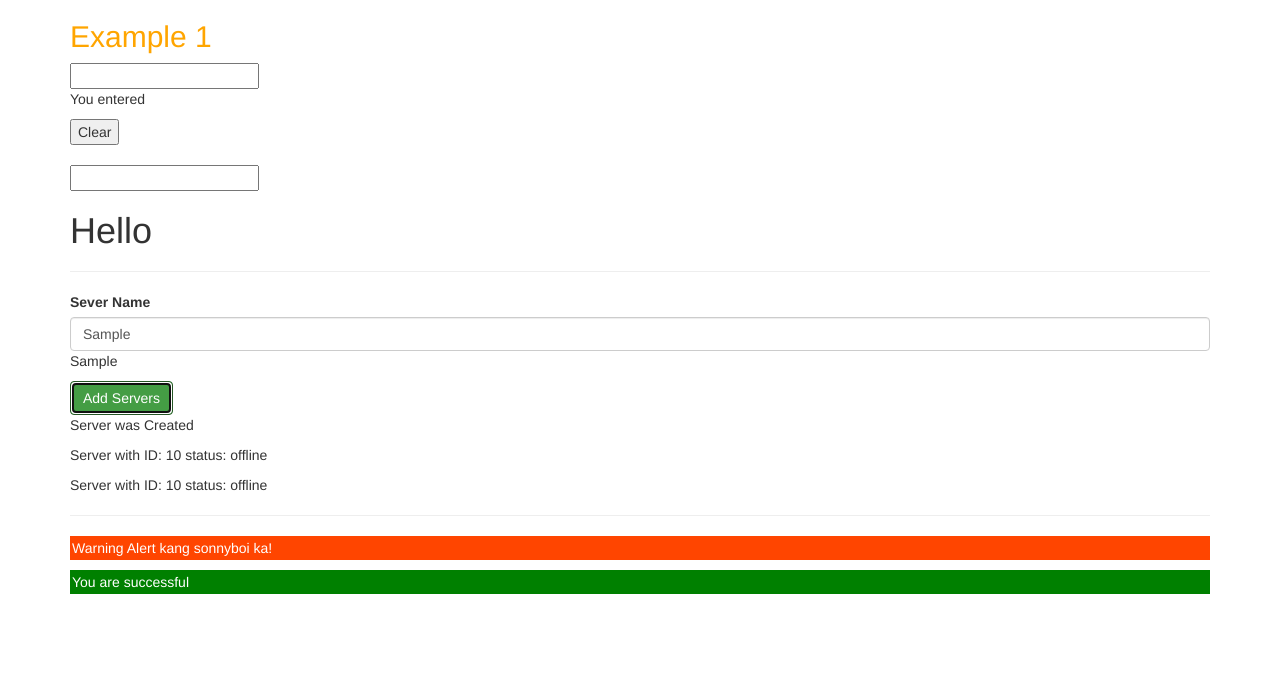
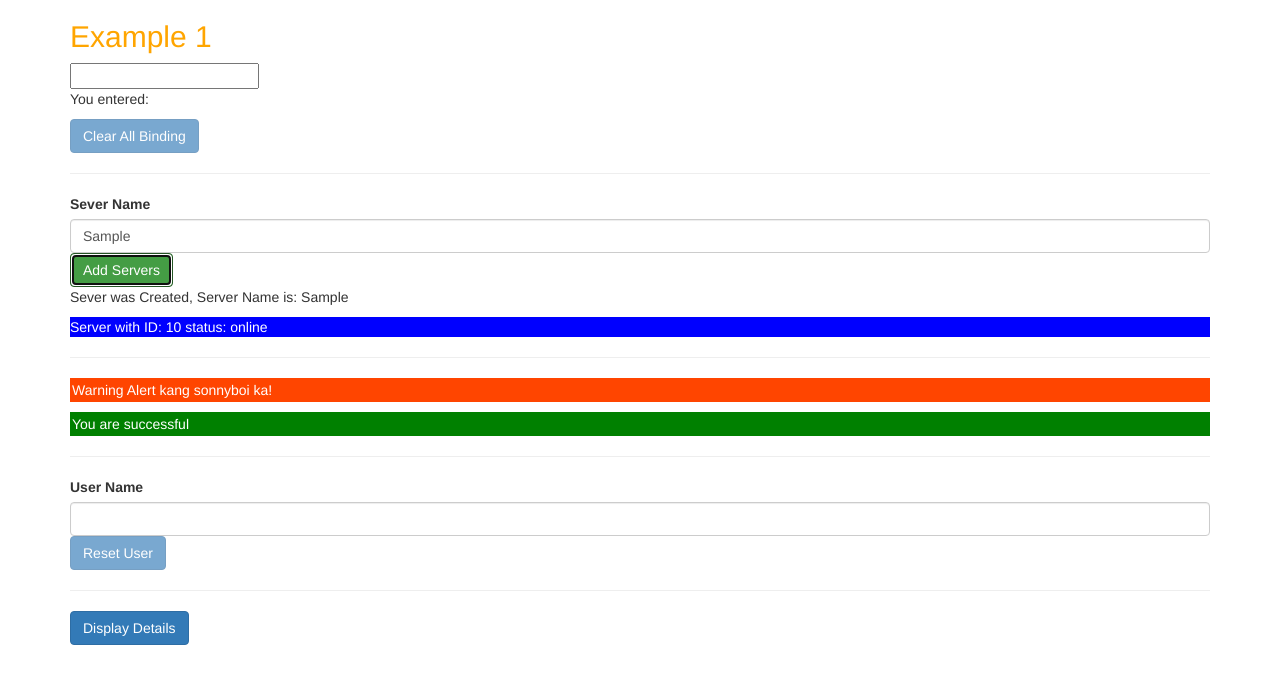
Before and after one commit to cjdelacruz0626/Angular-Training, an Angular app in the folder Udemy-Training/my-app/: page / in a window 1280 px wide. Both pictures are taken after typing "Sample" into the empty fields and a click on the button "Add Servers". Shown: the top 684 px of the page. Built offline with nearby package versions, Linux system fonts and the light colour scheme.

Commit message:
Working on Directives

```diff
--- a/Udemy-Training/my-app/src/app/app.component.html
+++ b/Udemy-Training/my-app/src/app/app.component.html
@@ -3,15 +3,20 @@
     <div class="col-xs-12">
       <h2>Example 1</h2>
       <input type="text" name="name" [(ngModel)]="name">
-      <p> You entered {{name}}</p>
-      <button (click)="clearName()">Clear</button>
-      <br><br>
-      <input type="text" name="name" [(ngModel)]="name">
-      <h1>Hello {{ name }}</h1>
+      <p> You entered: {{name}}</p>
+      <button class="btn btn-primary" [disabled]="name === ''" (click)="clearName()">Clear All Binding</button>
       <app-servers></app-servers>
       <hr>
       <app-warning-alert></app-warning-alert>
       <app-success-alert></app-success-alert>
+      <hr>
+      <label for="">User Name</label>
+      <input type="text" class="form-control" [(ngModel)]="name">
+      <button class="btn btn-primary" [disabled]="name === ''" (click)="clearName()">Reset User</button>
+      <hr>
+      <button class="btn btn-primary" (click)="onToggle()">Display Details</button>
+      <p *ngIf="showSecret">Secret Password = I lab 30</p>
+      <div *ngFor="let item of login; let i = index" [ngStyle]="{backgroundColor: i >= 4 ? 'orange': 'aqua'}" >{{ item }}</div>
     </div>
   </div>
 </div>
--- a/Udemy-Training/my-app/src/app/app.component.ts
+++ b/Udemy-Training/my-app/src/app/app.component.ts
@@ -11,4 +11,15 @@ export class AppComponent {
   clearName() {
     this.name = "";
   }
+
+  showSecret = false;
+  login = [];
+
+  onToggle() {
+    this.showSecret = !this.showSecret;
+    // this.login.push(this.login.length + 1);
+    this.login.push(new Date());
+  }
+
+
 }
--- a/Udemy-Training/my-app/src/app/server/server.component.html
+++ b/Udemy-Training/my-app/src/app/server/server.component.html
@@ -1 +1 @@
-<p>Server with ID: {{ serverId }} status: {{ getServerStatus() }}</p>
+<p [ngStyle]="{backgroundColor: getColor()}" [ngClass]="{online: serverStatus === 'online'}">Server with ID: {{ serverId }} status: {{ getServerStatus() }}</p>
--- a/Udemy-Training/my-app/src/app/server/server.component.ts
+++ b/Udemy-Training/my-app/src/app/server/server.component.ts
@@ -2,18 +2,30 @@ import { Component, OnInit } from '@angular/core';
 
 @Component({
     selector: 'app-server',
-    templateUrl: './server.component.html'
+    templateUrl: './server.component.html',
+    styles: [`
+        .online {
+            color: white;
+        }
+    `]
 })
 
 export class ServerComponent implements OnInit {
-    constructor() { }
-
-    ngOnInit() { }
 
     serverId = 10;
     serverStatus = 'offline';
 
+    constructor() {
+        this.serverStatus = Math.random() > 0.5 ? 'online' : 'offline';
+     }
+
+    ngOnInit() { }
+
     getServerStatus() {
         return this.serverStatus;
     }
+
+    getColor() {
+        return this.serverStatus === 'online' ? 'blue' : 'orangered';
+    }
 }
--- a/Udemy-Training/my-app/src/app/servers/servers.component.html
+++ b/Udemy-Training/my-app/src/app/servers/servers.component.html
@@ -1,8 +1,8 @@
 <hr>
 <label for="">Sever Name</label>
 <input type="text" class="form-control" [(ngModel)]="serverName">
-<p>{{ serverName }}</p>
 <button class="btn btn-success" [disabled]="!allowNewServer" (click)="onCreateServer()">Add Servers</button>
-<p>{{ serverCreationStatus }}</p>
-<app-server></app-server>
-<app-server></app-server>
+<!-- <p *ngIf="serverCreated">Sever was Created, Server Name is: {{serverName}}</p> -->
+<p *ngIf="serverCreated">Sever was Created, Server Name is: {{serverName}}</p>
+
+<app-server *ngFor="let item of servers"></app-server>
--- a/Udemy-Training/my-app/src/app/servers/servers.component.ts
+++ b/Udemy-Training/my-app/src/app/servers/servers.component.ts
@@ -10,6 +10,8 @@ export class ServersComponent implements OnInit {
   allowNewServer = false;
   serverCreationStatus = 'No server was created';
   serverName = "";
+  serverCreated = false
+  servers = [];
 
   constructor() {
     setTimeout(() => {
@@ -21,7 +23,9 @@ export class ServersComponent implements OnInit {
   }
 
   onCreateServer() {
-    this.serverCreationStatus = 'Server was Created';
+    this.serverCreated = true;
+    this.servers.push(this.serverName);
+    this.serverCreationStatus = 'Server was Created! Name: ' + this.serverName ;
   }
 
   onUpdateServerName(event: any) {
```
